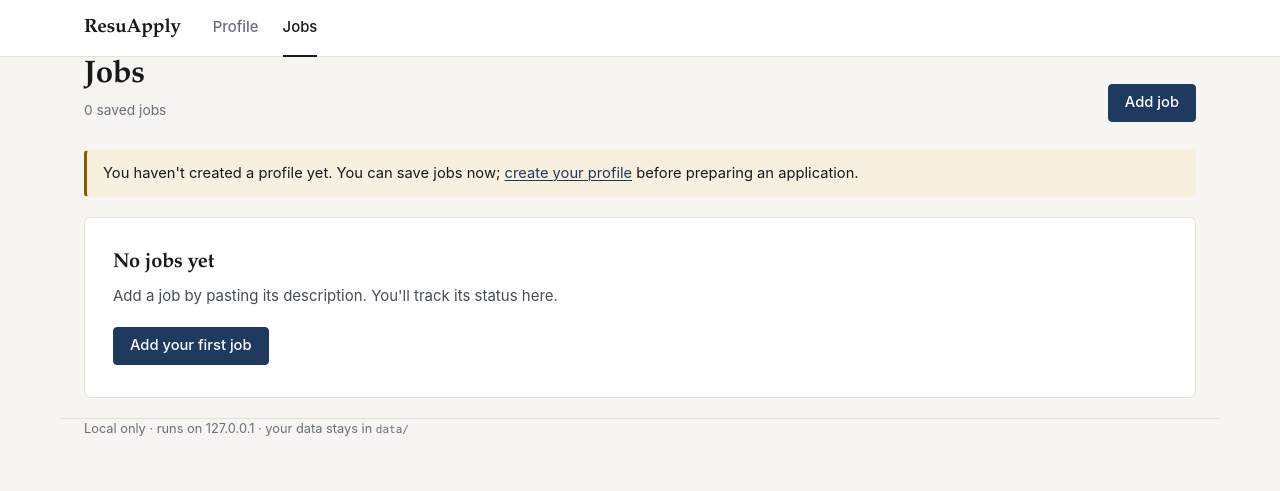
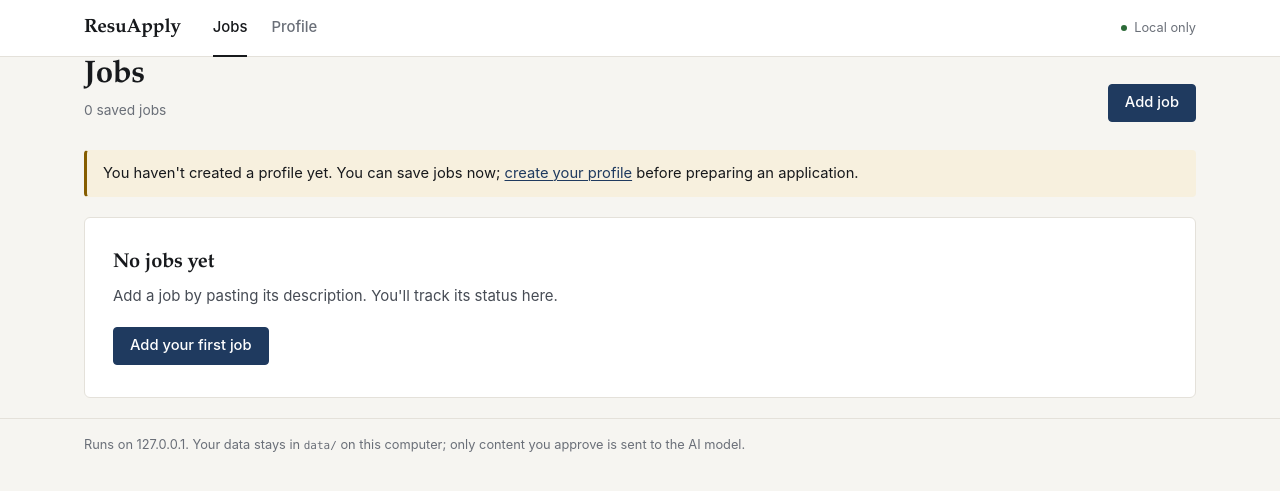
Before and after one commit to Varunsai1930/ResuApply, a FastAPI app: page /jobs in a window 1280 px wide. Shown: the top 491 px of the page. Run offline with FastAPI, Linux system fonts and the light colour scheme; data that the repository does not hold is empty; some libraries are stand-ins or nearby versions.

Commit message:
Redesign the header with text navigation and a local-only indicator
Co-Authored-By: Claude Opus 5.5 <noreply@anthropic.com>

```diff
--- a/app/templates/base.html
+++ b/app/templates/base.html
@@ -13,9 +13,10 @@
     <div class="wrap header-inner">
       <a class="brand" href="/jobs">ResuApply</a>
       <nav aria-label="Main">
+        <a href="/jobs" {% if active == 'jobs' %}aria-current="page"{% endif %}>Jobs</a>
         <a href="/profile" {% if active == 'profile' %}aria-current="page"{% endif %}>Profile</a>
-        <a href="/jobs" {% if active == 'jobs' %}aria-current="page"{% endif %}>Jobs</a>
       </nav>
+      <span class="local-badge" title="ResuApply runs only on this computer (127.0.0.1)"><span>Local only</span></span>
     </div>
   </header>
   <main id="main" class="wrap">
@@ -24,8 +25,8 @@
     {% endif %}
     {% block content %}{% endblock %}
   </main>
-  <footer class="wrap site-footer">
-    Local only · runs on 127.0.0.1 · your data stays in <code>data/</code>
+  <footer class="site-footer">
+    <div class="wrap">Runs on 127.0.0.1. Your data stays in <code>data/</code> on this computer; only content you approve is sent to the AI model.</div>
   </footer>
 </body>
 </html>
```
